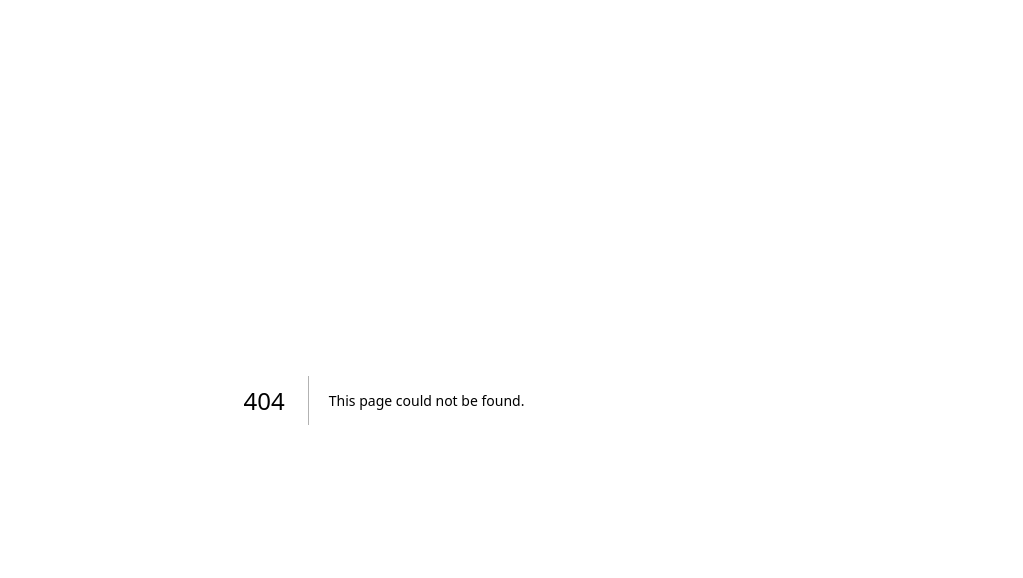
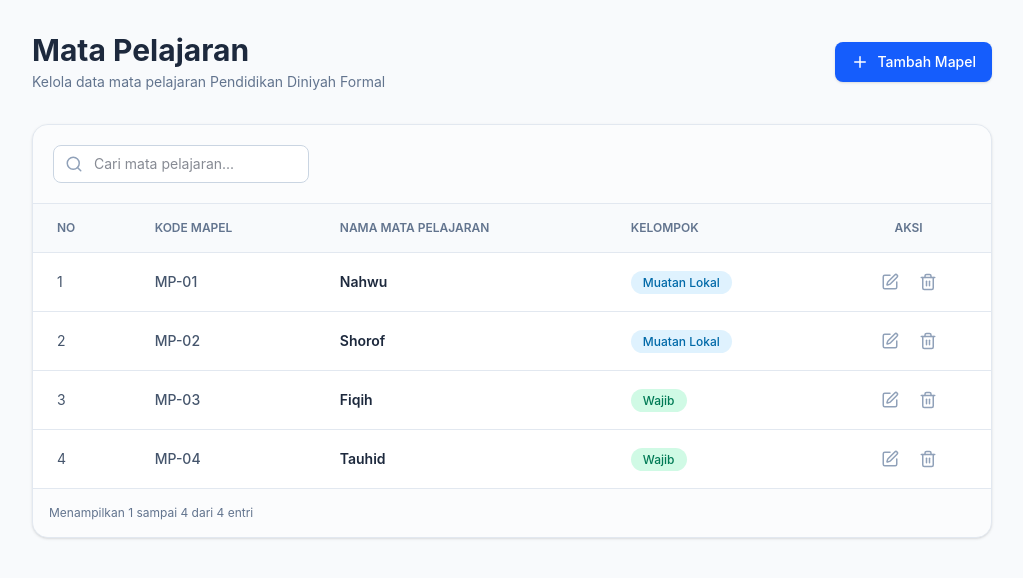
Before and after one commit to Kangsanboy/RD-PDF, a Next.js app: page /mapel in a window 1280 px wide. Before the commit this address had no page. Shown: the top 578 px of the page, without its empty margins (256-1279 px from the left). Built offline with nearby package versions, Linux system fonts and the light colour scheme.

Commit message:
Add files via upload

```diff
--- /dev/null
+++ b/app/mapel/page.tsx
@@ -0,0 +1,96 @@
+"use client";
+
+import { Plus, Search, Edit, Trash2 } from "lucide-react";
+
+export default function MapelPage() {
+  // Data dummy sementara (nanti kita ganti ambil dari Supabase)
+  const dummyMapel = [
+    { id: 1, kode: "MP-01", nama: "Nahwu", kelompok: "Muatan Lokal" },
+    { id: 2, kode: "MP-02", nama: "Shorof", kelompok: "Muatan Lokal" },
+    { id: 3, kode: "MP-03", nama: "Fiqih", kelompok: "Wajib" },
+    { id: 4, kode: "MP-04", nama: "Tauhid", kelompok: "Wajib" },
+  ];
+
+  return (
+    <main className="flex-1 ml-64 p-8 bg-slate-50 dark:bg-slate-900 min-h-screen transition-colors duration-300">
+
+      {/* Header Halaman */}
+      <header className="flex flex-col md:flex-row justify-between items-start md:items-center mb-8 gap-4">
+        <div>
+          <h2 className="text-3xl font-bold text-slate-800 dark:text-white">Mata Pelajaran</h2>
+          <p className="text-sm text-slate-500 dark:text-slate-400 mt-1">Kelola data mata pelajaran Pendidikan Diniyah Formal</p>
+        </div>
+
+        {/* Tombol Tambah */}
+        <button className="flex items-center gap-2 bg-blue-600 hover:bg-blue-700 text-white px-4 py-2.5 rounded-lg shadow-sm hover:shadow-md transition-all font-medium text-sm">
+          <Plus size={18} />
+          Tambah Mapel
+        </button>
+      </header>
+
+      {/* Area Konten Utama (Card) */}
+      <div className="bg-white dark:bg-slate-800 rounded-2xl border border-slate-200 dark:border-slate-700 shadow-sm overflow-hidden">
+
+        {/* Toolbar (Pencarian dll) */}
+        <div className="p-5 border-b border-slate-200 dark:border-slate-700 flex justify-between items-center bg-slate-50/50 dark:bg-slate-800/50">
+          <div className="relative w-64">
+            <Search className="absolute left-3 top-1/2 -translate-y-1/2 text-slate-400" size={18} />
+            <input
+              type="text"
+              placeholder="Cari mata pelajaran..."
+              className="w-full pl-10 pr-4 py-2 text-sm bg-white dark:bg-slate-900 border border-slate-300 dark:border-slate-600 rounded-lg focus:outline-none focus:ring-2 focus:ring-blue-500 dark:text-slate-200 transition-all"
+            />
+          </div>
+        </div>
+
+        {/* Tabel Data */}
+        <div className="overflow-x-auto">
+          <table className="w-full text-sm text-left">
+            <thead className="text-xs text-slate-500 dark:text-slate-400 uppercase bg-slate-50 dark:bg-slate-900/50 border-b border-slate-200 dark:border-slate-700">
+              <tr>
+                <th className="px-6 py-4 font-semibold">No</th>
+                <th className="px-6 py-4 font-semibold">Kode Mapel</th>
+                <th className="px-6 py-4 font-semibold">Nama Mata Pelajaran</th>
+                <th className="px-6 py-4 font-semibold">Kelompok</th>
+                <th className="px-6 py-4 font-semibold text-center">Aksi</th>
+              </tr>
+            </thead>
+            <tbody className="divide-y divide-slate-200 dark:divide-slate-700">
+              {dummyMapel.map((item, index) => (
+                <tr key={item.id} className="hover:bg-slate-50 dark:hover:bg-slate-700/50 transition-colors">
+                  <td className="px-6 py-4 text-slate-600 dark:text-slate-300">{index + 1}</td>
+                  <td className="px-6 py-4 text-slate-600 dark:text-slate-300 font-medium">{item.kode}</td>
+                  <td className="px-6 py-4 text-slate-800 dark:text-slate-200 font-semibold">{item.nama}</td>
+                  <td className="px-6 py-4">
+                    <span className={`px-3 py-1 rounded-full text-xs font-medium ${
+                      item.kelompok === 'Wajib'
+                        ? 'bg-emerald-100 text-emerald-700 dark:bg-emerald-900/30 dark:text-emerald-400'
+                        : 'bg-sky-100 text-sky-700 dark:bg-sky-900/30 dark:text-sky-400'
+                    }`}>
+                      {item.kelompok}
+                    </span>
+                  </td>
+                  <td className="px-6 py-4 flex justify-center gap-3">
+                    <button className="text-slate-400 hover:text-blue-500 transition-colors p-1" title="Edit">
+                      <Edit size={18} />
+                    </button>
+                    <button className="text-slate-400 hover:text-rose-500 transition-colors p-1" title="Hapus">
+                      <Trash2 size={18} />
+                    </button>
+                  </td>
+                </tr>
+              ))}
+            </tbody>
+          </table>
+        </div>
+
+        {/* Footer Tabel (Pagination) */}
+        <div className="p-4 border-t border-slate-200 dark:border-slate-700 bg-slate-50/50 dark:bg-slate-800/50 text-xs text-slate-500 dark:text-slate-400 flex justify-between items-center">
+          <span>Menampilkan 1 sampai 4 dari 4 entri</span>
+          {/* Nanti di sini bisa ditambah tombol Next/Prev */}
+        </div>
+
+      </div>
+    </main>
+  );
+}
```
